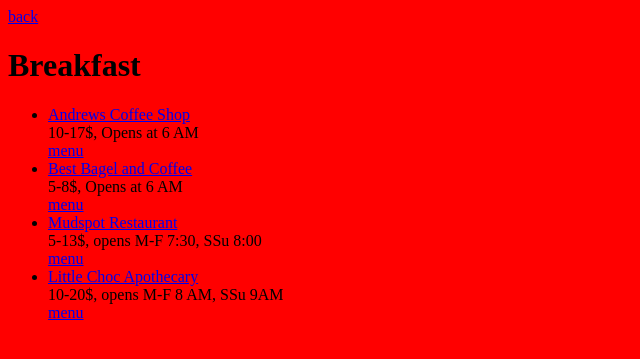
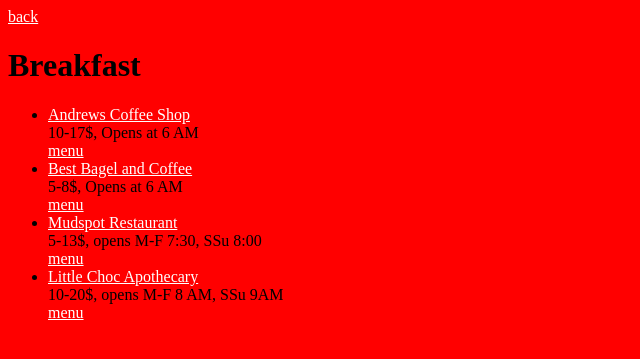
Before and after one commit to schizoanalysis/schizoanalysis.github.io, a PHP site: page /Breakfast.html in a window 1280 px wide. Shown: the top 359 px of the page, without its empty margins (0-640 px from the left). Run offline with PHP 8.4, Linux system fonts and the light colour scheme.

Commit message:
text colour

```diff
--- a/styles.css
+++ b/styles.css
@@ -3,5 +3,9 @@ body {
 }
 
 a:visited {
-  color: black
+  color: #000000
 }
+
+a:link {
+  color: #FFFFFF
+}
```
